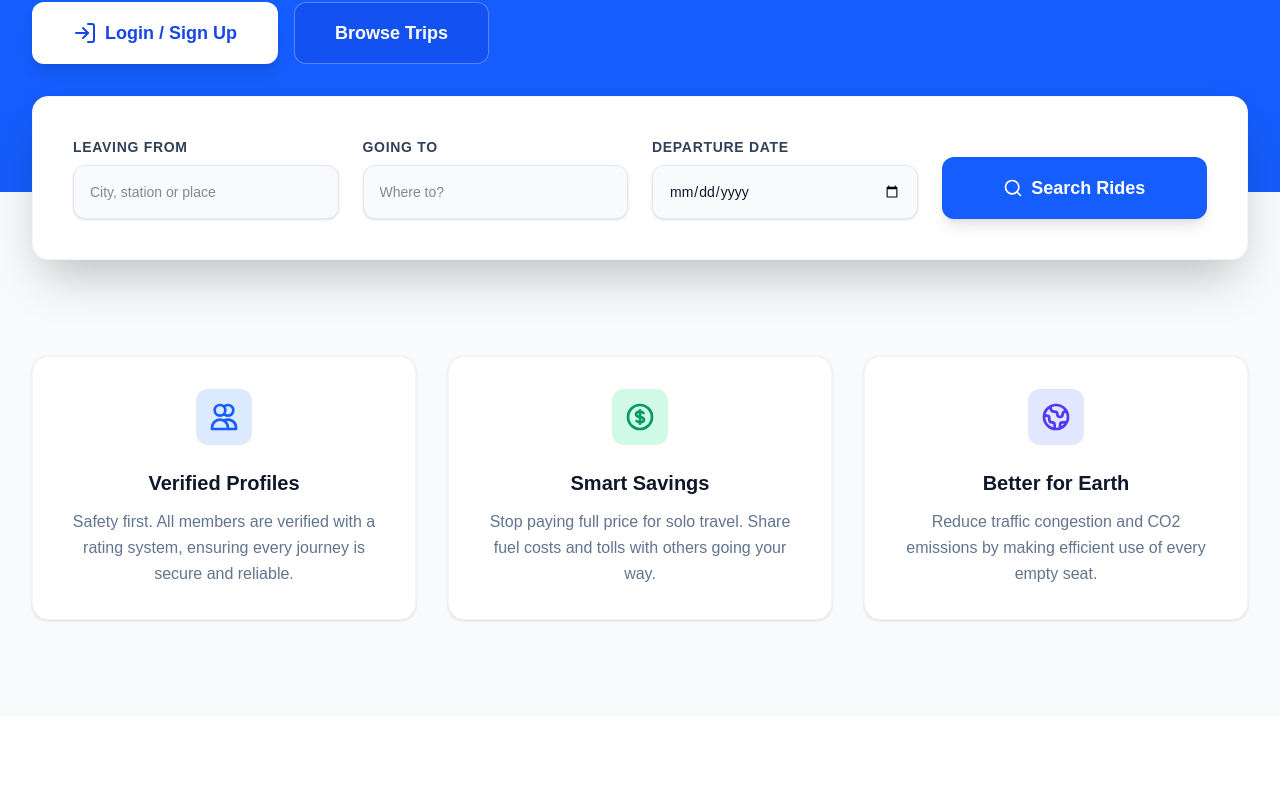
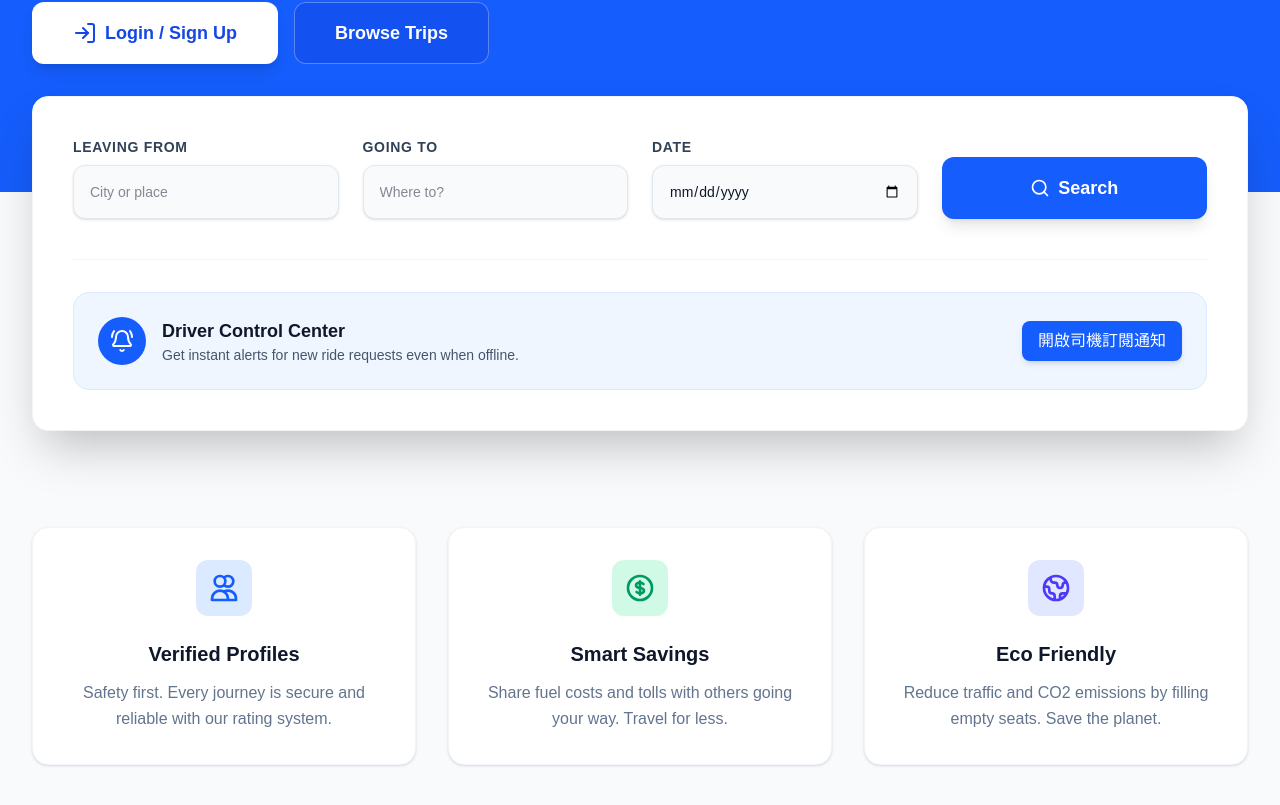
Before and after one commit to ksh1ng/rideshare-mvp, a Next.js app: page / in a window 1280 px wide. Shown: the part 511-1316 px from the top of the page. Before the commit the page ends 1227 px from the top, so only its background shows below. Built offline with nearby package versions, Linux system fonts and the light colour scheme; no server answers.

Commit message:
[DEV-18]push notification test

```diff
--- a/src/app/page.tsx
+++ b/src/app/page.tsx
@@ -5,7 +5,8 @@ import { useRouter } from 'next/navigation';
 import Link from 'next/link';
 import { createClient } from '@/lib/supabase/client';
 import { User } from '@supabase/supabase-js';
-import { LogIn, PlusCircle, Search } from 'lucide-react';
+import { LogIn, PlusCircle, Search, BellRing } from 'lucide-react';
+import NotificationBtn from "@/components/NotificationBtn";
 
 export default function Home() {
   const router = useRouter();
@@ -42,9 +43,8 @@ export default function Home() {
 
   return (
     <div className="min-h-screen bg-slate-50">
-      {/* Hero Section with Brand Blue Background */}
+      {/* Hero Section */}
       <div className="relative bg-blue-600 overflow-hidden">
-        {/* Decorative background circle */}
         <div className="absolute top-0 right-0 -mt-20 -mr-20 hidden lg:block">
            <div className="w-96 h-96 bg-blue-500 rounded-full opacity-20 blur-3xl"></div>
         </div>
@@ -58,13 +58,11 @@ export default function Home() {
                   <span className="block text-blue-200 xl:inline">split the cost.</span>
                 </h1>
                 <p className="mt-3 text-base text-blue-100 sm:mt-5 sm:text-lg sm:max-w-xl sm:mx-auto md:mt-5 md:text-xl lg:mx-0">
-                  Whether it's a daily commute or a weekend getaway, travel with like-minded people. Save money, reduce traffic, and make new friends on your journey.
+                  Whether it's a daily commute or a weekend getaway, travel with like-minded people. Save money, reduce traffic, and make new friends.
                 </p>
 
-                {/* Dynamic Call-to-Action Buttons */}
                 <div className="mt-8 sm:flex sm:justify-center lg:justify-start gap-4">
                   {user ? (
-                    // Logged In State
                     <>
                       <Link
                         href="/rides/create"
@@ -81,7 +79,6 @@ export default function Home() {
                       </Link>
                     </>
                   ) : (
-                    // Logged Out State - Prominent Login Option
                     <>
                       <Link
                         href="/login"
@@ -111,21 +108,17 @@ export default function Home() {
           <form onSubmit={handleSearch} className="grid grid-cols-1 md:grid-cols-4 gap-6 items-end">
             <div className="flex flex-col gap-2">
               <label htmlFor="origin" className="text-sm font-bold text-slate-700 uppercase tracking-wider">Leaving from</label>
-              <div className="relative">
               <input
                 type="text"
                 id="origin"
-                  placeholder="City, station or place"
+                placeholder="City or place"
                 value={origin}
                 onChange={(e) => setOrigin(e.target.value)}
                 className="w-full bg-slate-50 text-slate-900 rounded-xl border-slate-200 shadow-sm focus:border-blue-500 focus:ring-blue-500 sm:text-sm p-4 border transition-all"
               />
             </div>
-            </div>
-
             <div className="flex flex-col gap-2">
               <label htmlFor="destination" className="text-sm font-bold text-slate-700 uppercase tracking-wider">Going to</label>
-              <div className="relative">
               <input
                 type="text"
                 id="destination"
@@ -135,11 +128,8 @@ export default function Home() {
                 className="w-full bg-slate-50 text-slate-900 rounded-xl border-slate-200 shadow-sm focus:border-blue-500 focus:ring-blue-500 sm:text-sm p-4 border transition-all"
               />
             </div>
-            </div>
-
             <div className="flex flex-col gap-2">
-              <label htmlFor="date" className="text-sm font-bold text-slate-700 uppercase tracking-wider">Departure Date</label>
-              <div className="relative">
+              <label htmlFor="date" className="text-sm font-bold text-slate-700 uppercase tracking-wider">Date</label>
               <input
                 type="date"
                 id="date"
@@ -148,45 +138,69 @@ export default function Home() {
                 className="w-full bg-slate-50 text-slate-900 rounded-xl border-slate-200 shadow-sm focus:border-blue-500 focus:ring-blue-500 sm:text-sm p-4 border transition-all"
               />
             </div>
-            </div>
-
             <button
               type="submit"
-              className="w-full bg-blue-600 border border-transparent rounded-xl shadow-lg py-4 px-4 text-lg font-bold text-white hover:bg-blue-700 focus:outline-none focus:ring-2 focus:ring-offset-2 focus:ring-blue-500 transition-all flex items-center justify-center gap-2"
+              className="w-full bg-blue-600 border border-transparent rounded-xl shadow-lg py-4 px-4 text-lg font-bold text-white hover:bg-blue-700 transition-all flex items-center justify-center gap-2"
             >
               <Search className="h-5 w-5" />
-              Search Rides
+              Search
             </button>
           </form>
+
+          {/* New Driver Notification Section */}
+          <div className="mt-10 pt-8 border-t border-slate-100">
+            <div className="flex flex-col md:flex-row items-center justify-between gap-6 bg-blue-50 p-6 rounded-2xl border border-blue-100">
+              <div className="flex items-center gap-4 text-center md:text-left">
+                <div className="bg-blue-600 p-3 rounded-full text-white">
+                  <BellRing className="h-6 w-6" />
+                </div>
+                <div>
+                  <h3 className="text-lg font-bold text-slate-900">Driver Control Center</h3>
+                  <p className="text-sm text-slate-600">Get instant alerts for new ride requests even when offline.</p>
+                </div>
+              </div>
+              <NotificationBtn />
+            </div>
+          </div>
         </div>
       </div>
 
-      {/* Core Features */}
+      {/* Features Section */}
       <div className="max-w-7xl mx-auto px-4 sm:px-6 lg:px-8 py-16 sm:py-24">
-        <div className="grid grid-cols-1 gap-8 md:grid-cols-3">
-          <div className="text-center p-8 bg-white rounded-2xl border border-slate-100 shadow-sm hover:shadow-md transition-shadow">
-            <div className="h-14 w-14 bg-blue-100 text-blue-600 rounded-xl flex items-center justify-center mx-auto mb-6">
-              <svg className="w-8 h-8" fill="none" viewBox="0 0 24 24" stroke="currentColor"><path strokeLinecap="round" strokeLinejoin="round" strokeWidth={2} d="M12 4.354a4 4 0 110 5.292M15 21H3v-1a6 6 0 0112 0v1zm0 0h6v-1a6 6 0 00-9-5.197M13 7a4 4 0 11-8 0 4 4 0 018 0z" /></svg>
-            </div>
-            <h3 className="text-xl font-bold text-slate-900">Verified Profiles</h3>
-            <p className="mt-3 text-base text-slate-500 leading-relaxed">Safety first. All members are verified with a rating system, ensuring every journey is secure and reliable.</p>
-          </div>
-          <div className="text-center p-8 bg-white rounded-2xl border border-slate-100 shadow-sm hover:shadow-md transition-shadow">
-            <div className="h-14 w-14 bg-emerald-100 text-emerald-600 rounded-xl flex items-center justify-center mx-auto mb-6">
-               <svg className="w-8 h-8" fill="none" viewBox="0 0 24 24" stroke="currentColor"><path strokeLinecap="round" strokeLinejoin="round" strokeWidth={2} d="M12 8c-1.657 0-3 .895-3 2s1.343 2 3 2 3 .895 3 2-1.343 2-3 2m0-8c1.11 0 2.08.402 2.599 1M12 8V7m0 1v8m0 0v1m0-1c-1.11 0-2.08-.402-2.599-1M21 12a9 9 0 11-18 0 9 9 0 0118 0z" /></svg>
-            </div>
-            <h3 className="text-xl font-bold text-slate-900">Smart Savings</h3>
-            <p className="mt-3 text-base text-slate-500 leading-relaxed">Stop paying full price for solo travel. Share fuel costs and tolls with others going your way.</p>
-          </div>
-          <div className="text-center p-8 bg-white rounded-2xl border border-slate-100 shadow-sm hover:shadow-md transition-shadow">
-            <div className="h-14 w-14 bg-indigo-100 text-indigo-600 rounded-xl flex items-center justify-center mx-auto mb-6">
-               <svg className="w-8 h-8" fill="none" viewBox="0 0 24 24" stroke="currentColor"><path strokeLinecap="round" strokeLinejoin="round" strokeWidth={2} d="M3.055 11H5a2 2 0 012 2v1a2 2 0 002 2 2 2 0 012 2v2.945M8 3.935V5.5A2.5 2.5 0 0010.5 8h.5a2 2 0 012 2 2 2 0 104 0 2 2 0 012-2h1.064M15 20.488V18a2 2 0 012-2h3.064M21 12a9 9 0 11-18 0 9 9 0 0118 0z" /></svg>
-            </div>
-            <h3 className="text-xl font-bold text-slate-900">Better for Earth</h3>
-            <p className="mt-3 text-base text-slate-500 leading-relaxed">Reduce traffic congestion and CO2 emissions by making efficient use of every empty seat.</p>
-          </div>
+        <div className="grid grid-cols-1 gap-8 md:grid-cols-3 text-center">
+          <FeatureCard
+            icon={<svg className="w-8 h-8" fill="none" viewBox="0 0 24 24" stroke="currentColor"><path strokeLinecap="round" strokeLinejoin="round" strokeWidth={2} d="M12 4.354a4 4 0 110 5.292M15 21H3v-1a6 6 0 0112 0v1zm0 0h6v-1a6 6 0 00-9-5.197M13 7a4 4 0 11-8 0 4 4 0 018 0z" /></svg>}
+            bg="bg-blue-100" text="text-blue-600"
+            title="Verified Profiles"
+            desc="Safety first. Every journey is secure and reliable with our rating system."
+          />
+          <FeatureCard
+            icon={<svg className="w-8 h-8" fill="none" viewBox="0 0 24 24" stroke="currentColor"><path strokeLinecap="round" strokeLinejoin="round" strokeWidth={2} d="M12 8c-1.657 0-3 .895-3 2s1.343 2 3 2 3 .895 3 2-1.343 2-3 2m0-8c1.11 0 2.08.402 2.599 1M12 8V7m0 1v8m0 0v1m0-1c-1.11 0-2.08-.402-2.599-1M21 12a9 9 0 11-18 0 9 9 0 0118 0z" /></svg>}
+            bg="bg-emerald-100" text="text-emerald-600"
+            title="Smart Savings"
+            desc="Share fuel costs and tolls with others going your way. Travel for less."
+          />
+          <FeatureCard
+            icon={<svg className="w-8 h-8" fill="none" viewBox="0 0 24 24" stroke="currentColor"><path strokeLinecap="round" strokeLinejoin="round" strokeWidth={2} d="M3.055 11H5a2 2 0 012 2v1a2 2 0 002 2 2 2 0 012 2v2.945M8 3.935V5.5A2.5 2.5 0 0010.5 8h.5a2 2 0 012 2 2 2 0 104 0 2 2 0 012-2h1.064M15 20.488V18a2 2 0 012-2h3.064M21 12a9 9 0 11-18 0 9 9 0 0118 0z" /></svg>}
+            bg="bg-indigo-100" text="text-indigo-600"
+            title="Eco Friendly"
+            desc="Reduce traffic and CO2 emissions by filling empty seats. Save the planet."
+          />
         </div>
       </div>
     </div>
   );
 }
+
+// Helper component for cleaner code
+function FeatureCard({ icon, bg, text, title, desc }: { icon: React.ReactNode, bg: string, text: string, title: string, desc: string }) {
+  return (
+    <div className="p-8 bg-white rounded-2xl border border-slate-100 shadow-sm hover:shadow-md transition-shadow">
+      <div className={`h-14 w-14 ${bg} ${text} rounded-xl flex items-center justify-center mx-auto mb-6`}>
+        {icon}
+      </div>
+      <h3 className="text-xl font-bold text-slate-900">{title}</h3>
+      <p className="mt-3 text-base text-slate-500 leading-relaxed">{desc}</p>
+    </div>
+  );
+}
```
Lines whose indentation alone changed are shown as unchanged.
